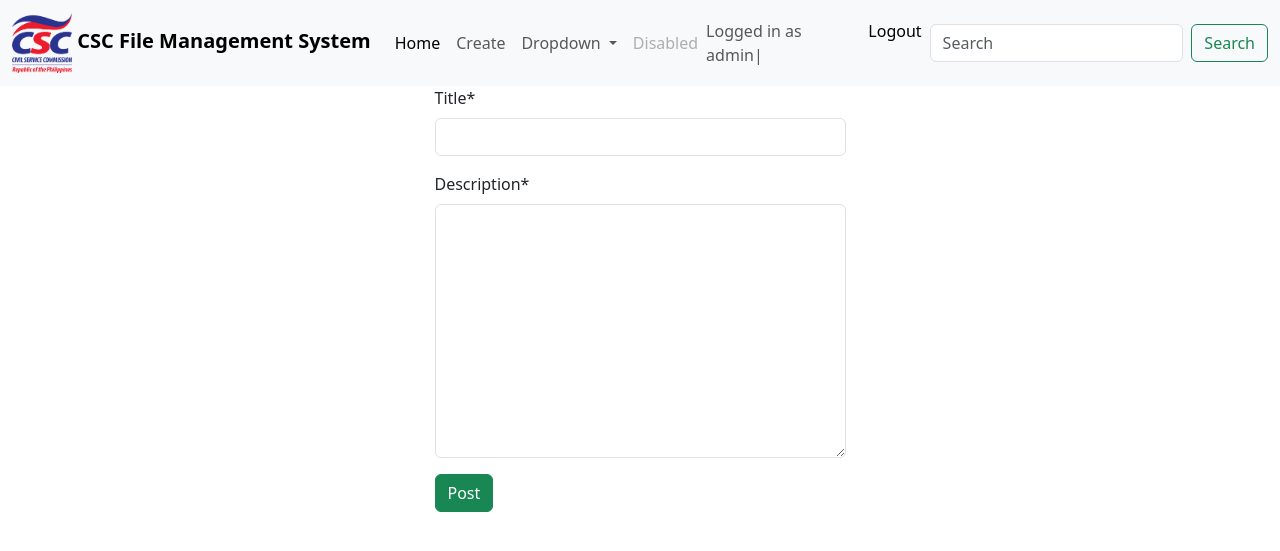
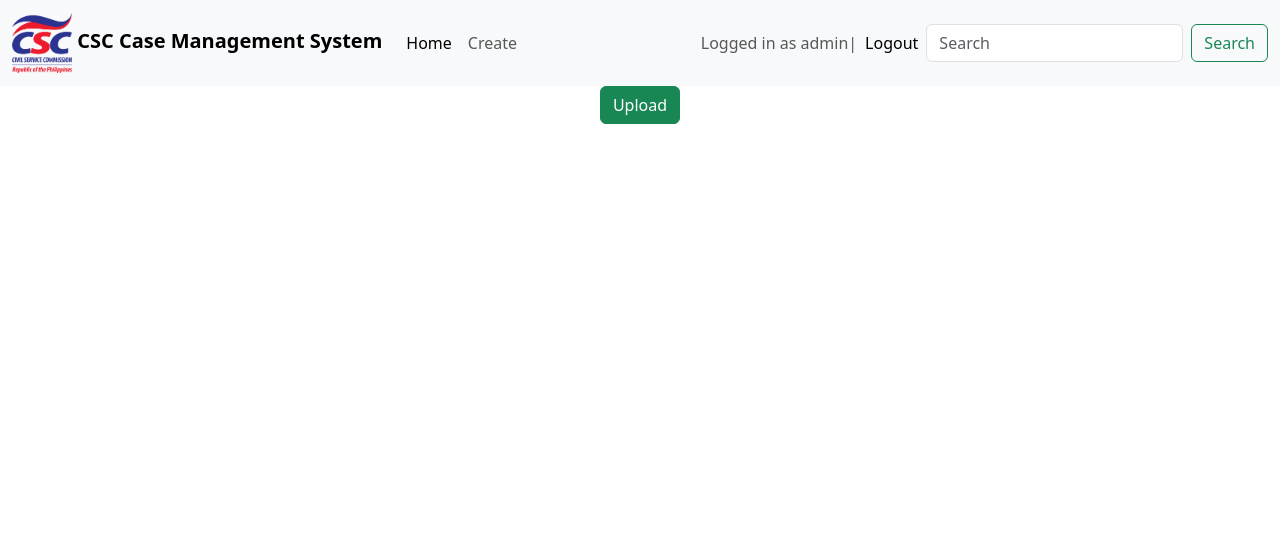
Before and after one commit to midel488910/CSC-PROJECT-1, a Django app: page /create-post/ in a window 1280 px wide. Shown: the top 551 px of the page. Run offline with Django 5.2, Linux system fonts and the light colour scheme; a user stored in the database is signed in; parts of the project's set-up code (start-up, migrations or seed data) failed here and were passed over; some libraries are stand-ins or nearby versions.

Commit message:
First commit

```diff
--- a/CSC_File_Manager/main/forms.py
+++ b/CSC_File_Manager/main/forms.py
@@ -9,7 +9,8 @@ class RegisterForm(UserCreationForm):
     email = forms.EmailField(required=False)
     class Meta:
         model = User
-        fields = ["username", "email", "password1","password2"]
+        #arrangement in the website
+        fields = ["username","first_name", "last_name" ,"email", "password1","password2"]
 
 
 class PostForm(forms.ModelForm):
@@ -22,7 +23,8 @@ class PostForm(forms.ModelForm):
 class CaseForm(forms.ModelForm):
     class Meta:
         model = CaseFile
+        fields = ('title','docket_number','filePdf','date_of_decision','respondents','remarks')
         widgets = {
-            'date_of_decision': forms.DateInput(attrs={'type': 'date'})
+            'date_of_decision': forms.DateInput(attrs={'type': 'date'}),
+            'filePdf': forms.FileInput(attrs={'accept': '.pdf'})
         }
-        fields = ('title','docket_number','filePdf','date_of_decision','respondents','remarks')
--- a/CSC_File_Manager/main/models.py
+++ b/CSC_File_Manager/main/models.py
@@ -2,6 +2,10 @@ from django.db import models
 from django.contrib.auth.models import User
 import os
 from datetime import datetime
+from django.core.validators import FileExtensionValidator
+
+ #validator that accepts only pdf files
+ext_validator = FileExtensionValidator(['pdf'])
 
 # Create your models here.
 
@@ -12,7 +16,7 @@ class CaseFile(models.Model):
     docket_number = models.CharField(max_length=50,blank=True)
     respondents = models.CharField(max_length=50,blank=True)
     remarks = models.CharField(max_length=50,blank=True)
-    filePdf = models.FileField(upload_to='files',blank=False)
+    filePdf = models.FileField(upload_to='files',blank=False,validators=ext_validator)
     created_at = models.DateTimeField(auto_now_add=True)
     def __str__(self):
         return self.title
--- a/CSC_File_Manager/main/templates/main/base.html
+++ b/CSC_File_Manager/main/templates/main/base.html
@@ -15,7 +15,7 @@
         <div class="container-fluid">
           <a class="navbar-brand" href="../home/">
             <img src="{% static 'assets/images/CSC-Logo-2018.png' %}" alt="Logo" width="60" height="60" class="d-inline-block align-text-middle">
-            <b>CSC File Management System</b>
+            <b>CSC Case Management System</b>
           </a>
           <button class="navbar-toggler" type="button" data-bs-toggle="collapse" data-bs-target="#navbarSupportedContent" aria-controls="navbarSupportedContent" aria-expanded="false" aria-label="Toggle navigation">
             <span class="navbar-toggler-icon"></span>
@@ -32,22 +32,9 @@
                   <a class="nav-link disabled" aria-disabled="true" href="/create-post">Create</a>
 
                 {% endif %}
+              </li>
 
-              </li>
-              <li class="nav-item dropdown">
-                <a class="nav-link dropdown-toggle" href="#" role="button" data-bs-toggle="dropdown" aria-expanded="false">
-                  Dropdown
-                </a>
-                <ul class="dropdown-menu">
-                  <li><a class="dropdown-item" href="/pdf">Action</a></li>
-                  <li><a class="dropdown-item" href="/upload-post">Another action</a></li>
-                  <li><hr class="dropdown-divider"></li>
-                  <li><a class="dropdown-item" href="#">Something else here</a></li>
-                </ul>
-              </li>
-              <li class="nav-item">
-                <a class="nav-link disabled" aria-disabled="true">Disabled</a>
-              </li>
+
             </ul>
             <ul class="navbar-nav d-flex">
               {% if user.is_authenticated %}
--- a/CSC_File_Manager/main/templates/main/create_post.html
+++ /dev/null
@@ -1,31 +0,0 @@
-{% extends "main/base.html" %} {% load static %}
-<style>
-    main {
-        height: 100%;
-        width: 100%;
-        display: flex;
-        align-items: center;
-        justify-content: center;
-        overflow: auto;
-    }
-</style>
-
-{% block title %}CREATE PAGE{% endblock  %}
-{% load crispy_forms_tags %}
-{% block content %}
-
-
-
-    <div class="d-flex flex-column w-100 justify-content-center align-items-center">
-        <form method="POST">
-
-            {% csrf_token %}{{form|crispy}}
-
-            <button type="submit" class="btn btn-success">Post</button>
-        </form>
-    </div>
-
-
-
-
-{% endblock %}
--- a/CSC_File_Manager/main/urls.py
+++ b/CSC_File_Manager/main/urls.py
@@ -2,15 +2,15 @@ from django.urls import path, include
 from . import views
 
 urlpatterns = [
-    path('', views.Home, name ="Home"),
-    path('Home/', views.Home, name="Home"),
-    path('home/', views.Home, name="Home"),
+    path('', views.PDFView, name ="Home"),
+    path('Home/', views.PDFView, name="Home"),
+    path('home/', views.PDFView, name="Home"),
     path('Register/',views.SignUp, name="Signup"),
     path('register/',views.SignUp, name="Signup"),
     path('logout/',views.logout_view, name="logout"),
-    path('create-post/',views.create_post, name="create"),
-    path('upload-post/',views.upload_pdf, name="upload"),
-    path('pdf/',views.PDFView, name="upload"),
+    path('create-post/',views.upload_pdf, name="create"),
+    #path('upload-post/',views.upload_pdf, name="upload"),
+    #path('pdf/',views.PDFView, name="upload"),
 
 
 ]
--- a/CSC_File_Manager/main/views.py
+++ b/CSC_File_Manager/main/views.py
@@ -14,16 +14,16 @@ from django.views import generic
 def Base(request):
     return render(request,"main/base.html")
 
-@login_required(login_url="/login")
-def Home(request):
-    posts = Post.objects.all()
-    if request.method == "POST":
-        post_id = request.POST.get('post-id')
-        post = Post.objects.get(id=post_id)
-        if post and (post.author == request.user or request.user.has_perm("main.delete_post")):
-            post.delete()
+# @login_required(login_url="/login")
+# def Home(request):
+#     posts = Post.objects.all()
+#     if request.method == "POST":
+#         post_id = request.POST.get('post-id')
+#         post = Post.objects.get(id=post_id)
+#         if post and (post.author == request.user or request.user.has_perm("main.delete_post")):
+#             post.delete()
 
-    return render(request,"main/home.html",{'posts':posts})
+#     return render(request,"main/home.html",{'posts':posts})
 
 def SignUp(request):
     if request.method == 'POST':
@@ -43,21 +43,22 @@ def logout_view(request):
     return redirect('login')
 
 
+# @login_required(login_url="/login")
+# @permission_required('main.add_post',login_url="/login",raise_exception=True)
+# def create_post(request):
+#     if request.method == "POST":
+#         form = PostForm(request.POST)
+#         if form.is_valid():
+#             post = form.save(commit=False)
+#             post.author = request.name
+#             post.save()
+#             return redirect('Home')
+#     else:
+#         form = PostForm()
+#     return render (request,'main/create_post.html',{'form':form})
+
 @login_required(login_url="/login")
 @permission_required('main.add_post',login_url="/login",raise_exception=True)
-def create_post(request):
-    if request.method == "POST":
-        form = PostForm(request.POST)
-        if form.is_valid():
-            post = form.save(commit=False)
-            post.author = request.user
-            post.save()
-            return redirect('Home')
-    else:
-        form = PostForm()
-    return render (request,'main/create_post.html',{'form':form})
-
-
 def upload_pdf(request):
     if request.method == "POST":
         form = CaseForm(request.POST, request.FILES)
@@ -79,4 +80,4 @@ def PDFView(request):
         if pdf and (request.user.has_perm("main.delete_post")):
             pdf.delete()
 
-    return render(request, "main/display_pdf.html",{"pdf_files":pdf_files})
+    return render(request, "main/home.html",{"pdf_files":pdf_files})
--- a/requirements.txt
+++ b/requirements.txt
@@ -3,5 +3,7 @@ crispy-bootstrap4==2024.1
 crispy-bootstrap5==2024.2
 Django==5.0.4
 django-crispy-forms==2.1
+pillow==10.3.0
+python-magic==0.4.27
 sqlparse==0.5.0
 tzdata==2024.1
```
Also changed, not shown: CSC_File_Manager/main/templates/main/display_pdf.html (deleted, +0 -56 lines), CSC_File_Manager/main/templates/main/home.html (+31 -10 lines), CSC_File_Manager/db.sqlite3, 1 other file.
